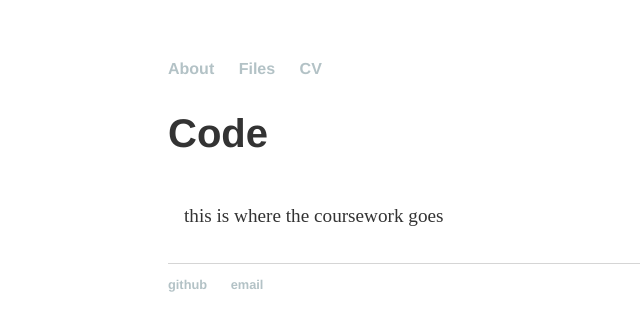
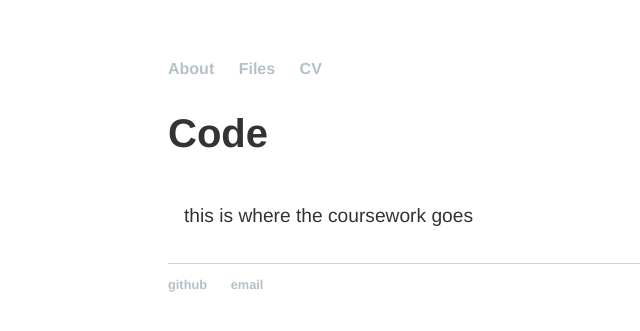
Before and after one commit to lena-kilian/lena-kilian.github.io, a Jekyll site: the page built from examples/index.md, in a window 1280 px wide. Shown: the top 331 px of the page, without its empty margins (24-664 px from the left). Built offline with Jekyll 4.4.1, drawn with Linux system fonts in a browser that asks for light colours; our own code applies the rules of GitHub Pages for plain Markdown files.

Commit message:
Update main.css

```diff
--- a/css/main.css
+++ b/css/main.css
@@ -19,7 +19,7 @@
     color: #b3c2c6;
 }
 a:hover {
-    color: #99cfe0;
+    color: #708c94;
 }
 h1 {Times
     font-size: 3em;
@@ -39,7 +39,7 @@
 p {
     font-size: 1.2em;
     line-height: 1.4em;
-    font-family:'';
+    font-family:'Helvetica';
     color: #333;
     padding: 14px 16px;
 }
```
